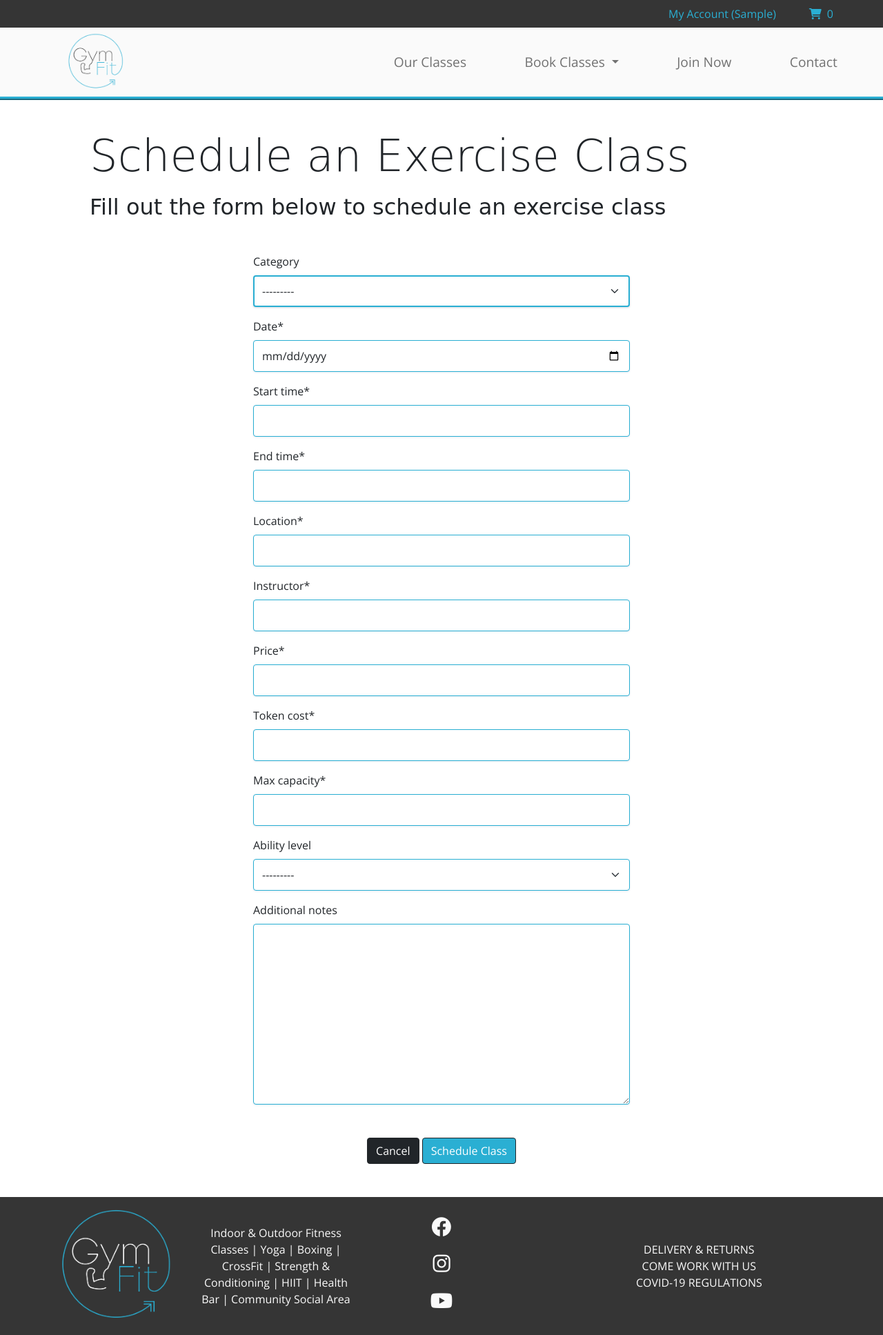
After one commit to nlenno1/gym-fit-MS4, a Django app: page /classes/single_class/add in a window 1280 px wide. The commit adds this page. Shown: the whole page at 69% size. Run offline with Django 4.2, Linux system fonts and the light colour scheme; the visitor is signed in with stand-in values (Sample User, id 1); data that the repository does not hold is empty; some libraries are stand-ins or nearby versions; some web fonts are replaced.

Commit message:
feat: add forms, templates, views, urls and styling for add_class_category and add_single_exercise_class

```diff
--- /dev/null
+++ b/classes/forms.py
@@ -0,0 +1,42 @@
+from datetime import date
+
+from django import forms
+from .models import ClassCategory, SingleExerciseClass
+from profiles.forms import DateInput
+
+
+class ClassCategoryForm(forms.ModelForm):
+    """ Class for Form to create Class Access Packages """
+    class Meta:
+        """ Update Class Meta Data """
+        model = ClassCategory
+        fields = ('__all__')
+
+    def __init__(self, *args, **kwargs):
+        """
+        Add  classes and set autofocus on first field
+        """
+        super().__init__(*args, **kwargs)
+        self.fields['name'].widget.attrs['autofocus'] = True
+        for field in self.fields:
+            self.fields[field].widget.attrs['class'] = 'stripe-style-input'
+
+
+class SingleExerciseClassForm(forms.ModelForm):
+    """ Class for Form to create Class Access Packages """
+    class Meta:
+        """ Update Class Meta Data """
+        widgets = {'date': DateInput()}
+        model = SingleExerciseClass
+        exclude = ['remaining_spaces', 'participants', 'duration', ]
+
+    def __init__(self, *args, **kwargs):
+        """
+        Add placeholders and classes, remove auto-generated
+        labels and set autofocus on first field
+        """
+        super(SingleExerciseClassForm, self).__init__(*args, **kwargs)
+
+        self.fields['category'].widget.attrs['autofocus'] = True
+        for field in self.fields:
+            self.fields[field].widget.attrs['class'] = 'stripe-style-input'
--- a/classes/models.py
+++ b/classes/models.py
@@ -33,6 +33,7 @@ class ClassCategory(models.Model):
 
 class SingleExerciseClass(models.Model):
     """ Class for the Categories of Exercise Classes Available """
+
 
     class Meta:
         """ Update Meta data for model """
--- /dev/null
+++ b/classes/templates/classes/add_single_exercise_class.html
@@ -0,0 +1,34 @@
+{% extends "base.html" %}
+
+{% load static %}
+
+{% block extracss %}
+  <link rel="stylesheet" href="{% static 'css/form-inputs.css' %}">
+{% endblock %}
+
+{% block page_header %}
+    <div class="container container-header">
+        <div class="row">
+            <div class="col-12"></div>
+        </div>
+    </div>
+{% endblock %}
+
+{% block content %}
+    <section id="content" class="container">
+        <h1 class="display-3 text-center text-md-start ps-md-5 mt-5 mb-3">Schedule an Exercise Class</h1>
+        <h2 class="text-center text-md-start ps-md-5 mb-5">Fill out the form below to schedule an exercise class</h2>
+        <div class="row">
+            <div class="col-12 col-md-6 offset-md-3">
+                <form action="{% url 'add_single_exercise_class' %}" method="POST" enctype="multipart/form-data">
+                    {% csrf_token %}
+                    {{ form | crispy }}
+                    <div class="text-center my-5">
+                        <a href="{% url 'profile' %}" class="btn btn-dark">Cancel</a>
+                        <button type="submit" class="btn btn-dark blue-button">Schedule Class</button>
+                    </div>
+                </form>
+            </div>
+        </div>
+    </section>
+{% endblock %}
--- a/classes/urls.py
+++ b/classes/urls.py
@@ -4,13 +4,26 @@ from . import views
 urlpatterns = [
      path('our_classes/', views.view_class_categories,
           name='view_class_categories'),
+     path('class_category/int<category_id>',
+          views.view_single_class_category, name='view_single_class_category'),
+     path('class_category/add',
+          views.add_class_category, name='add_class_category'),
+     # path('class_category/<class_id>/edit',
+     #      views.edit_class_category, name='edit_class_category'),
+     # path('class_category/<class_id>/delete',
+     #      views.delete_class_category, name='delete_class_category'),
+
+     path('classes_this_week/', views.classes_this_week,
+          name='classes_this_week'),
+
 
      path('single_classes/', views.filter_single_classes,
           name='filter_single_classes'),
 
-     path('classes_this_week/', views.classes_this_week,
-          name='classes_this_week'),
-
-     path('class_category/<category_id>',
-          views.view_single_class_category, name='view_single_class_category'),
+     path('single_class/add',
+          views.add_single_exercise_class, name='add_single_exercise_class'),
+     # path('single_class/<class_id>/edit',
+     #      views.edit_single_exercise_class, name='edit_single_exercise_class'),
+     # path('single_class/<class_id>/delete',
+     #      views.delete_single_exercise_class, name='delete_single_exercise_class'),
 ]
--- a/classes/views.py
+++ b/classes/views.py
@@ -5,10 +5,13 @@ from django.shortcuts import get_object_or_404
 from django.core.mail import send_mail
 from django.template.loader import render_to_string
 from django.conf import settings
+from django.contrib import messages
 from django.contrib.auth.models import User
+from django.contrib.auth.decorators import login_required
 
 from profiles.models import UserProfile
 from .models import ClassCategory, SingleExerciseClass
+from .forms import ClassCategoryForm, SingleExerciseClassForm
 
 
 def send_class_cancellation_email(class_id):
@@ -170,3 +173,66 @@ def filter_single_classes(request):
     }
 
     return render(request, 'classes/classes_by_day.html', context)
+
+# Single Exercise Class CRUD Operations
+
+
+@login_required
+def add_single_exercise_class(request):
+    """ A view to allow Admin to add new single exercise class """
+
+    if not request.user.is_superuser:
+        messages.error(request, "Sorry, only Admin allowed")
+        return redirect(reverse('home'))
+
+    # if request.method == "POST":
+    #     form = ClassAccessPackageForm(request.POST, request.FILES)
+    #     if form.is_valid():
+    #         # Set any new values
+    #         form.save()
+    #         messages.success(request, "Successfully Created A \
+    #                          Class Access Package")
+    #         return redirect(reverse('view_class_access_packages'))
+    #     else:
+    #         messages.error(request, "Failed to create the Class Access Package\
+    #                        . Please ensure the form is valid")
+    # else:
+    form = SingleExerciseClassForm()
+
+    context = {
+        'form': form,
+    }
+
+    return render(request, 'classes/add_single_exercise_class.html', context)
+
+
+# Class Category CRUD Operations
+
+
+@login_required
+def add_class_category(request):
+    """ A view to allow Admin to add new class category """
+
+    if not request.user.is_superuser:
+        messages.error(request, "Sorry, only Admin allowed")
+        return redirect(reverse('home'))
+
+    # if request.method == "POST":
+    #     form = ClassAccessPackageForm(request.POST, request.FILES)
+    #     if form.is_valid():
+    #         # Set any new values
+    #         form.save()
+    #         messages.success(request, "Successfully Created A \
+    #                          Class Access Package")
+    #         return redirect(reverse('view_class_access_packages'))
+    #     else:
+    #         messages.error(request, "Failed to create the Class Access Package\
+    #                        . Please ensure the form is valid")
+    # else:
+    form = ClassCategoryForm()
+
+    context = {
+        'form': form,
+    }
+
+    return render(request, 'classes/add_class_category.html', context)
--- a/profiles/forms.py
+++ b/profiles/forms.py
@@ -48,8 +48,7 @@ class UserProfileForm(forms.ModelForm):
     """ Class for all User Profiles """
     class Meta:
         """ Update Class Meta Data """
-        widgets = {'dob': DateInput(
-                    )}
+        widgets = {'dob': DateInput()}
         model = UserProfile
         fields = ('default_phone_number',
                   'default_street_address1', 'default_street_address2',
--- a/profiles/templates/profiles/profile.html
+++ b/profiles/templates/profiles/profile.html
@@ -253,7 +253,7 @@
                                 <a href="#" class="nav-link">Add A Class Catergory</a>
                             </li>
                             <li class="nav-item">
-                                <a href="#" class="nav-link">Schedule A Class</a>
+                                <a href="{% url 'add_single_exercise_class' %}" class="nav-link">Schedule A Class</a>
                             </li>
                             <li class="nav-item">
                                 <a href="{% url 'add_class_access_package' %}" class="nav-link">Create a Class Access Package</a>
--- /dev/null
+++ b/static/css/form-inputs.css
@@ -0,0 +1,27 @@
+/* Forms */
+
+.stripe-style-input, .input-group {
+    box-sizing: border-box;
+    border: 1px solid #2AAFD3;
+    border-radius: 0.25rem;
+    background-color: fafafa;
+    box-shadow: 0 1px 3px 0 #e6ebf1;
+    -webkit-transition: box-shadow 150ms ease;
+    transition: box-shadow 150ms ease;
+}
+
+.stripe-style-input:not([type="file"]) {
+    padding: 10px 12px;
+}
+
+.stripe-style-input:focus,
+.stripe-style-input:active {
+  box-shadow: 0 1px 3px 0 #cfd7df;
+  border: 1px solid #2AAFD3;
+}
+
+.stripe-style-input:focus:not([type="file"]),
+.stripe-style-input:active:not([type="file"]) {
+    border: 2px solid #2AAFD3;
+    padding: 9px 11px;
+}
```
Also changed, not shown: classes/templates/classes/add_class_category.html (added, +34 -0 lines).
